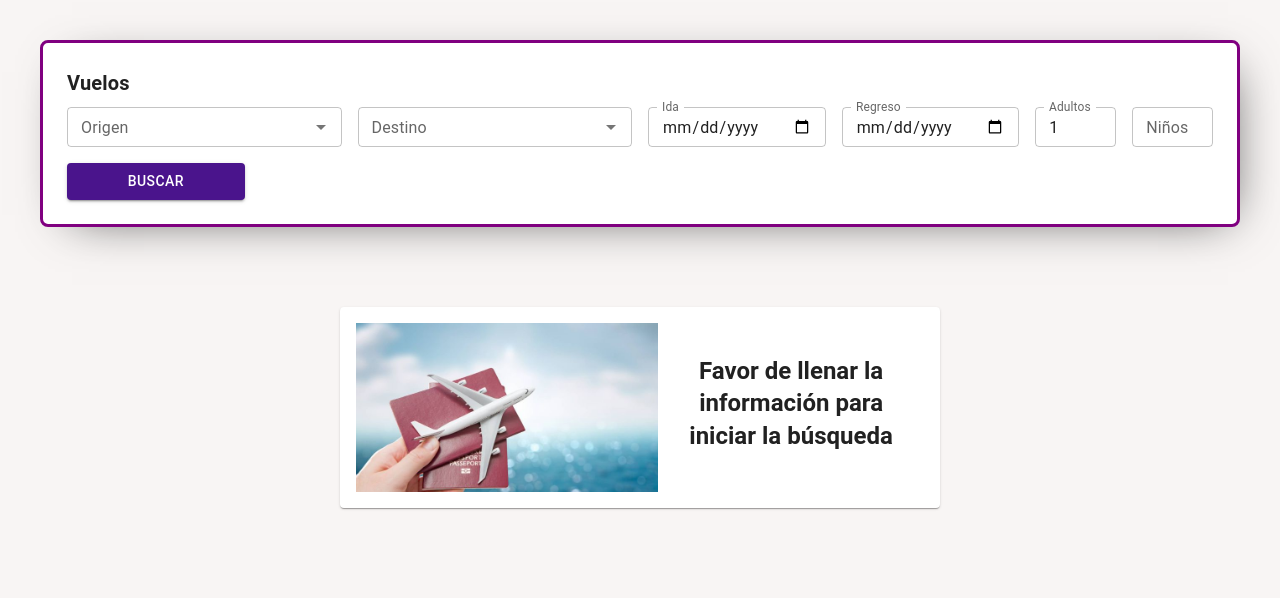
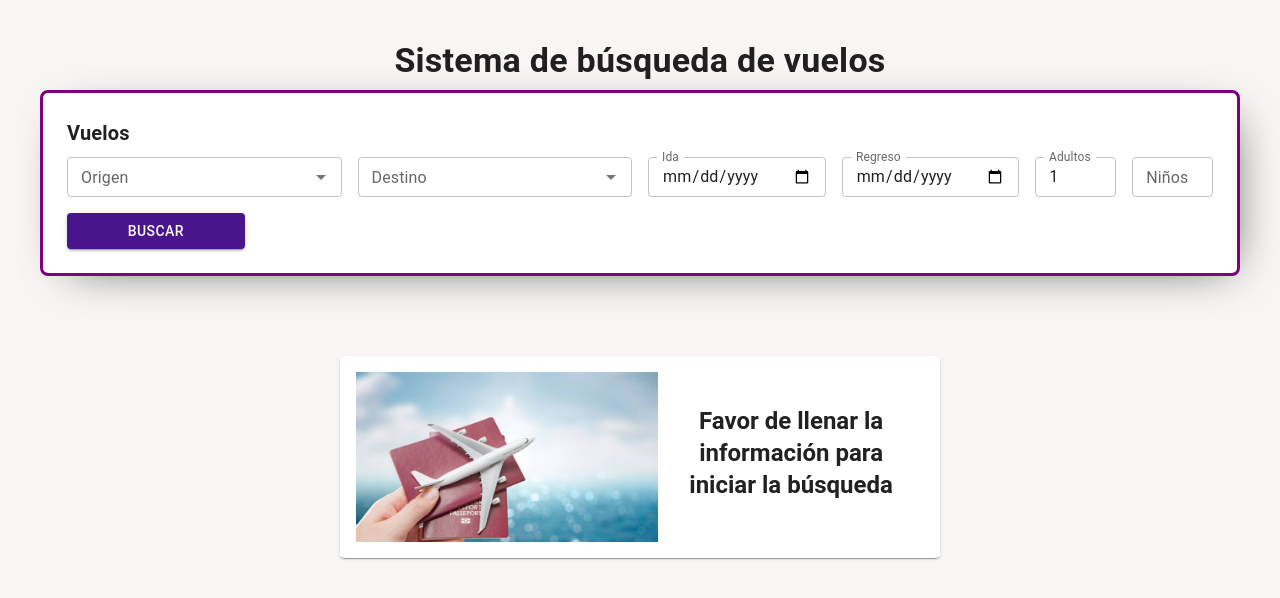
Before and after one commit to albertobautista/react-bootcamp-cf-flights-app, a React (Vite) app: page / in a window 1280 px wide. Shown: the top 598 px of the page. Built offline with nearby package versions, Linux system fonts and the light colour scheme; no server answers.

Commit message:
add title

```diff
--- a/src/pages/SearchFlightsPage.jsx
+++ b/src/pages/SearchFlightsPage.jsx
@@ -18,6 +18,11 @@ export const SearchFlightsPage = () => {
       justifyContent="center"
       padding={5}
       sx={{ minHeight: '100vh', backgroundColor: '#f8f5f4' }}>
+      <Grid item textAlign="center">
+        <Typography variant="h4" fontWeight="bold" sx={{ mb: 1 }}>
+          Sistema de búsqueda de vuelos
+        </Typography>
+      </Grid>
       <Grid
         item
         border={3}
```
